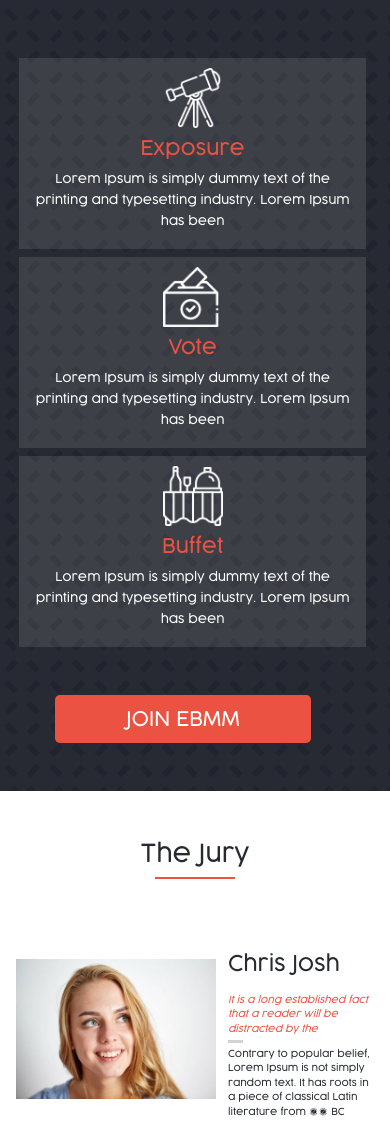
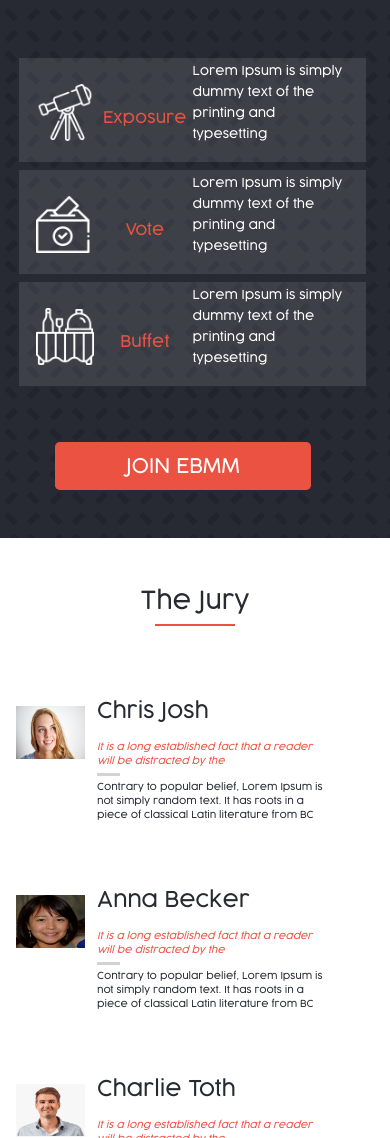
Before and after one commit to azy64/capstone-project, a website: page index.html in a window 390 px wide. Shown: the part 840-1978 px from the top of the page. Drawn offline with nearby package versions, Linux system fonts and the light colour scheme.

Commit message:
Fix linters errors

```diff
--- a/css/style.css
+++ b/css/style.css
@@ -9,7 +9,7 @@
 }
 
 * {
-    font-family: coco-light;
+  font-family: "coco-light";
 }
 
 html {
@@ -26,7 +26,7 @@ html {
 }
 
 .fm-normal {
-    font-family: system-ui-apple-system,"Segoe UI",Roboto,"Helvetica Neue",Arial,"Noto Sans","Liberation Sans",sans-serif,"Apple Color Emoji","Segoe UI Emoji","Segoe UI Symbol", "Noto Color Emoji" !important;
+  font-family: system-ui-apple-system, "Segoe UI", Roboto, "Helvetica Neue", Arial, "Noto Sans", "Liberation Sans", sans-serif, "Apple Color Emoji", "Segoe UI Emoji", "Segoe UI Symbol", "Noto Color Emoji" !important;
 }
 
 .bg-black-c {
@@ -34,10 +34,10 @@ html {
 }
 
 .bg-black-o {
-    background-color: rgba(12,40,70,.8) !important;
+  background-color: rgba(12, 40, 70, 0.8) !important;
 }
 
-.fenetre{
+.fenetre {
   left: 0;
   top: 0;
 }
@@ -78,9 +78,10 @@ html {
   width: 30px;
   height: 30px;
 }
+
 .grid {
   display: grid;
-    grid-template-rows: 3;
+  grid-template-rows: auto  auto auto;
   gap: 2px;
 }
 
@@ -96,11 +97,16 @@ html {
   min-height: 637px;
 }
 
-.text-over:hover{
+.text-over:hover {
   color: #ec5242 !important;
 }
 
-@media screen and (max-width: 640px){
+.text-active {
+    color: #ec5242 !important;
+  }
+
+
+@media screen and (max-width: 640px) {
   .main_invite_wrap {
     background: url(../images/mobile_intro_bg.png) center top no-repeat;
     height: auto;
@@ -112,11 +118,35 @@ html {
 
   .grid-c {
     display: grid !important;
-        grid-template-columns: 3 !important;
+    grid-template-columns:  20% auto 50% !important;
   }
 
   .photo-j {
-        width: 80% !important;
+    width: 100% !important;
+    height: 40% !important;
+    display: block;
+  }
+
+  .grid-2 {
+    display: grid !important;
+    grid-template-columns: 25% 75% !important;
+    width: 93% !important;
+  }
+
+  .mt-small {
+      margin-top: 50% !important;
+  }
+
+  .pt-small {
+      padding-top: 50% !important;
+  }
+
+  .icon {
+      width: 90% !important;
+      margin-top: 25%;
+  }
+  .text-icon {
+    font-size: 16px !important;
   }
 }
 
@@ -133,10 +163,11 @@ html {
 }
 
 .main-act {
-    background-color: rgba(255, 255, 255, .1);
+  background-color: rgba(255, 255, 255, 0.1);
   border: 2px solid transparent;
   cursor: pointer;
 }
+
 .main-act:hover {
   border: 2px solid white;
 }
@@ -155,9 +186,15 @@ html {
 }
 
 .photo-j {
-    width: 200px !important;
-    height: 140px;
+  width: 100%;
+  height: 80%;
+  display: block;
 }
+
+.icon {
+    width: 60px;
+}
+
 /**
 ** exposure vote  buffet
 */
--- a/index.html
+++ b/index.html
@@ -38,7 +38,7 @@
                         <div class="col-sm">
                             <ul class="nav justify-content-center">
                                 <li class="nav-item">
-                                  <a class="nav-link text-black-c text-over" href="./index.html">Home</a>
+                                  <a class="nav-link text-black-c text-over text-active" href="./index.html">Home</a>
                                 </li>
                                 <li class="nav-item">
                                   <a class="nav-link text-black-c text-over" href="#">About Us</a>
@@ -94,6 +94,7 @@
             </div>
         </div>
     </section>
+    <!--main activities-->
     <section class=" container-fluid main_program">
         <div class="row">
             <div class="col text-center pb-4 pt-5">
@@ -105,16 +106,15 @@
             <div class="row justify-content-center justify-content-sm-center pl pt-5">
                 <div class="col-md-2 mb-2 text-center grid-c main-act">
                     <div class="col">
-                        <img class="m-sm-3 pt-2 pb-2" src="./images/telescope-1.png" alt="image_telecope" width="60px"/>
+                        <img class="m-sm-3 pt-2 pb-2 icon" src="./images/telescope-1.png" alt="image_telecope"/>
+                    </div>
+                    <div class="col pt-small">
+                        <h5 class="text-orange-c text-icon">Exposure</h5>
                     </div>
                     <div class="col">
-                        <h5 class="text-orange-c">Exposure</h5>
-                    </div>
-                    <div class="col">
-                        <p class="small text-white">
+                        <p class="small text-white text-start">
                            <small>
-                            Lorem Ipsum is simply dummy text of the printing and typesetting industry.
-                              Lorem Ipsum has been
+                            Lorem Ipsum is simply dummy text of the printing and typesetting
                            </small>
                         </p>
                     </div>
@@ -122,33 +122,31 @@
 
                 <div class="col-md-2 text-center mb-2 grid-c main-act ms-md-1 me-md-1">
                     <div class="col">
-                        <img class="m-sm-3 pt-2 pb-2" src="./images/archive.png" alt="image_telecope" width="60px"/>
+                        <img class="m-sm-3 pt-2 pb-2 icon" src="./images/archive.png" alt="image_telecope"/>
+                    </div>
+                    <div class="col pt-small">
+                        <h5 class="text-orange-c text-icon">Vote</h5>
                     </div>
                     <div class="col">
-                        <h5 class="text-orange-c">Vote</h5>
-                    </div>
-                    <div class="col">
-                        <p class="small text-white">
+                        <p class="small text-white text-start">
                            <small>
-                            Lorem Ipsum is simply dummy text of the printing and typesetting industry.
-                              Lorem Ipsum has been
+                            Lorem Ipsum is simply dummy text of the printing and typesetting
                            </small>
                         </p>
                     </div>
                 </div>
 
-                <div class="col-md-2 text-center grid-c main-act">
+                <div class="col-md-2 text-center mb-2 grid-c main-act">
                     <div class="col pt-2 pb-2">
-                        <img class="m-sm-3" src="./images/buffet.png" alt="image_telecope" width="60px"/>
+                        <img class="m-sm-3 icon" src="./images/buffet.png" alt="image_telecope">
+                    </div>
+                    <div class="col pt-small">
+                        <h5 class="text-orange-c text-icon">Buffet</h5>
                     </div>
                     <div class="col">
-                        <h5 class="text-orange-c">Buffet</h5>
-                    </div>
-                    <div class="col">
-                        <p class="small text-white">
+                        <p class="small text-white text-start">
                            <small>
-                            Lorem Ipsum is simply dummy text of the printing and typesetting industry.
-                              Lorem Ipsum has been
+                            Lorem Ipsum is simply dummy text of the printing and typesetting
                            </small>
                         </p>
                     </div>
--- a/js/index.js
+++ b/js/index.js
@@ -3,19 +3,19 @@ const people = [
     name: 'Chris Josh',
     titre: 'It is a long established fact that a reader will be distracted by the',
     phot: './images/j1.jpg',
-    desciption: 'Contrary to popular belief, Lorem Ipsum is not simply random text. It has roots in a piece of classical Latin literature from 45 BC',
+    desciption: 'Contrary to popular belief, Lorem Ipsum is not simply random text. It has roots in a piece of classical Latin literature from BC',
   },
   {
     name: 'Anna Becker',
     titre: 'It is a long established fact that a reader will be distracted by the',
     phot: './images/j3.jpeg',
-    desciption: 'Contrary to popular belief, Lorem Ipsum is not simply random text. It has roots in a piece of classical Latin literature from 45 BC',
+    desciption: 'Contrary to popular belief, Lorem Ipsum is not simply random text. It has roots in a piece of classical Latin literature from BC',
   },
   {
     name: 'Charlie Toth',
     titre: 'It is a long established fact that a reader will be distracted by the',
     phot: './images/j2.png',
-    desciption: 'Contrary to popular belief, Lorem Ipsum is not simply random text. It has roots in a piece of classical Latin literature from 45 BC',
+    desciption: 'Contrary to popular belief, Lorem Ipsum is not simply random text. It has roots in a piece of classical Latin literature from BC',
   },
   {
     name: 'Hardy Mark',
@@ -48,7 +48,7 @@ const juryElements = () => {
       ch += `
     <div class="row justify-content-center">
         <div class="col-md-4 col-sm-12 mt-5 me-md-3 me-sm-0">
-            <div class="row row-cols-md-2 row-cols-sm-2 pe-0">
+            <div class="row row-cols-md-2 pe-0 grid-2">
                 <div class="col p-0 ps-3 pt-2">
                     <img class="d-block photo-j" src="${people[i].phot}" alt="image_jury-1">
                 </div>
@@ -70,7 +70,7 @@ const juryElements = () => {
     } else {
       ch += `
         <div class="col-md-4 col-sm-12 mt-5 me-md-3 me-sm-0">
-            <div class="row row-cols-md-2 row-cols-sm-2 pe-0">
+            <div class="row row-cols-md-2 pe-0 grid-2">
                 <div class="col p-0 ps-3 pt-2">
                     <img class="d-block photo-j" src="${people[i].phot}" alt="image_jury-1">
                 </div>
@@ -116,8 +116,6 @@ const scrollOver = () => {
     if (window.innerWidth > 640 && window.pageYOffset === 0) {
       document.querySelector('header').classList.remove('sticky-top');
     }
-    console.log(window.pageYOffset);
-    console.log(window.innerWidth);
   });
 };
 addJury();
```
Also changed, not shown: about.html (added). Lines whose indentation alone changed are shown as unchanged.
